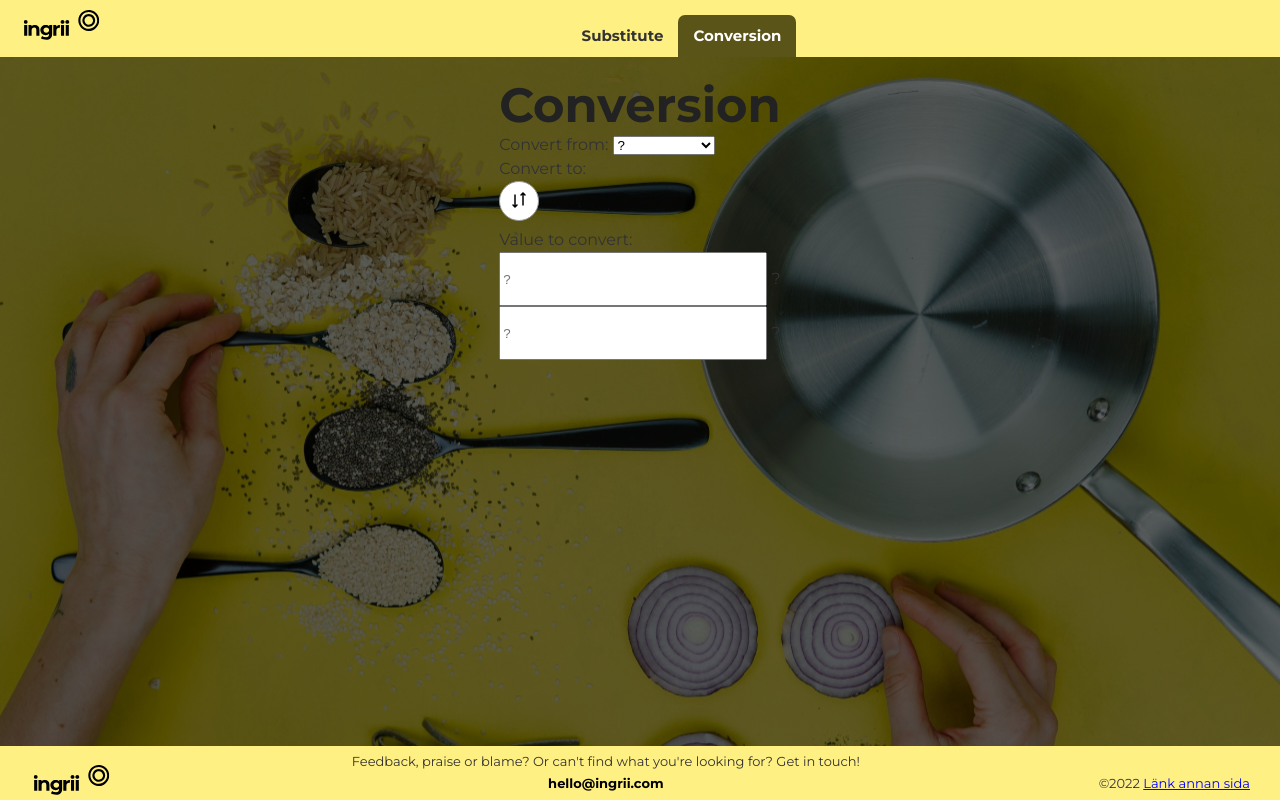
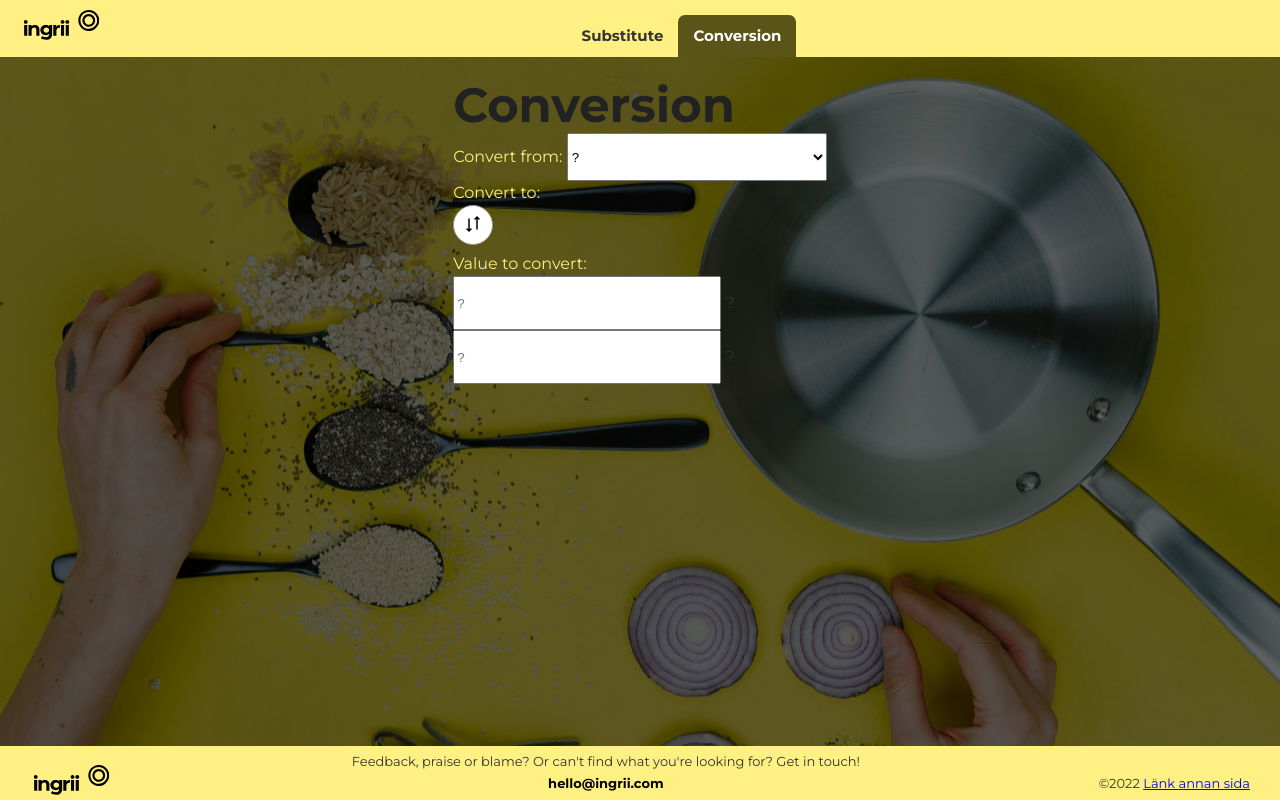
Before and after one commit to Annaaste/reactproject, a Next.js app: page /convert in a window 1280 px wide. Built offline with nearby package versions, Linux system fonts and the light colour scheme.

Commit message:
misc css fixes

```diff
--- a/components/ConvertAtoms/ConvertAtoms.module.scss
+++ b/components/ConvertAtoms/ConvertAtoms.module.scss
@@ -4,12 +4,20 @@
 
 
   .buttonIcon {
+
     height: 40px;
     width: 40px;
+
 
   }
 
   .input {
     height: 48px;
     width: 260px;
+
+
   }
+
+  .helpText {
+    color: $yellow;
+  }
--- a/components/ConvertAtoms/Input.jsx
+++ b/components/ConvertAtoms/Input.jsx
@@ -6,7 +6,7 @@ const Input = ({unitA, unitB, input, output, setInput}) => {
   return (
     <div>
       <div>
-        <p>Value to convert:</p>
+        <p className={styles.helpText}>Value to convert:</p>
       </div>
       <input className={styles.input}
         type="text"
--- a/components/ConvertAtoms/MeasureSelect.jsx
+++ b/components/ConvertAtoms/MeasureSelect.jsx
@@ -1,6 +1,7 @@
 import React from 'react'
 import SubSelect from './SubSelect'
 import measures from './measures'
+import styles from './ConvertAtoms.module.scss'
 
 const MeasureSelect = ({measurement, setMeasurement, unit, setUnitA, setUnitB}) => {
   const onSelectChange = (value) => {
@@ -41,14 +42,16 @@ const MeasureSelect = ({measurement, setMeasurement, unit, setUnitA, setUnitB})
 
   return (
     <div>
-      <label htmlFor="measurements">Convert from: </label>
-        <select name="measurements" id="measurements" onChange={({target}) => onSelectChange(target.value)}>
+      <label className={styles.helpText} htmlFor="measurements">Convert from: </label>
+
+        <select name="measurements" className={styles.input}  id="measurements" onChange={({target}) => onSelectChange(target.value)}>
+
           <option value="a">?</option>
           <option value="b">LITERS</option>
           <option value="c">KILOGRAMS</option>
         </select>
         <div>
-        <label htmlFor="measurements">Convert to: </label>
+        <label className={styles.helpText} htmlFor="measurements">Convert to: </label>
         {["b", "c"].includes(measurement)
           ? <SubSelect measurement={measurement} changeUnit={changeUnit} unit={unit}/>
           : null
--- a/pages/convert/index.jsx
+++ b/pages/convert/index.jsx
@@ -43,7 +43,7 @@ const Convert = () => {
 
   return (
     <div className="container">
-      <div className="header">
+      <div>
         <h1>Conversion</h1>
       </div>
       <form className="Form"  onKeyUp={onSubmit}>
```
